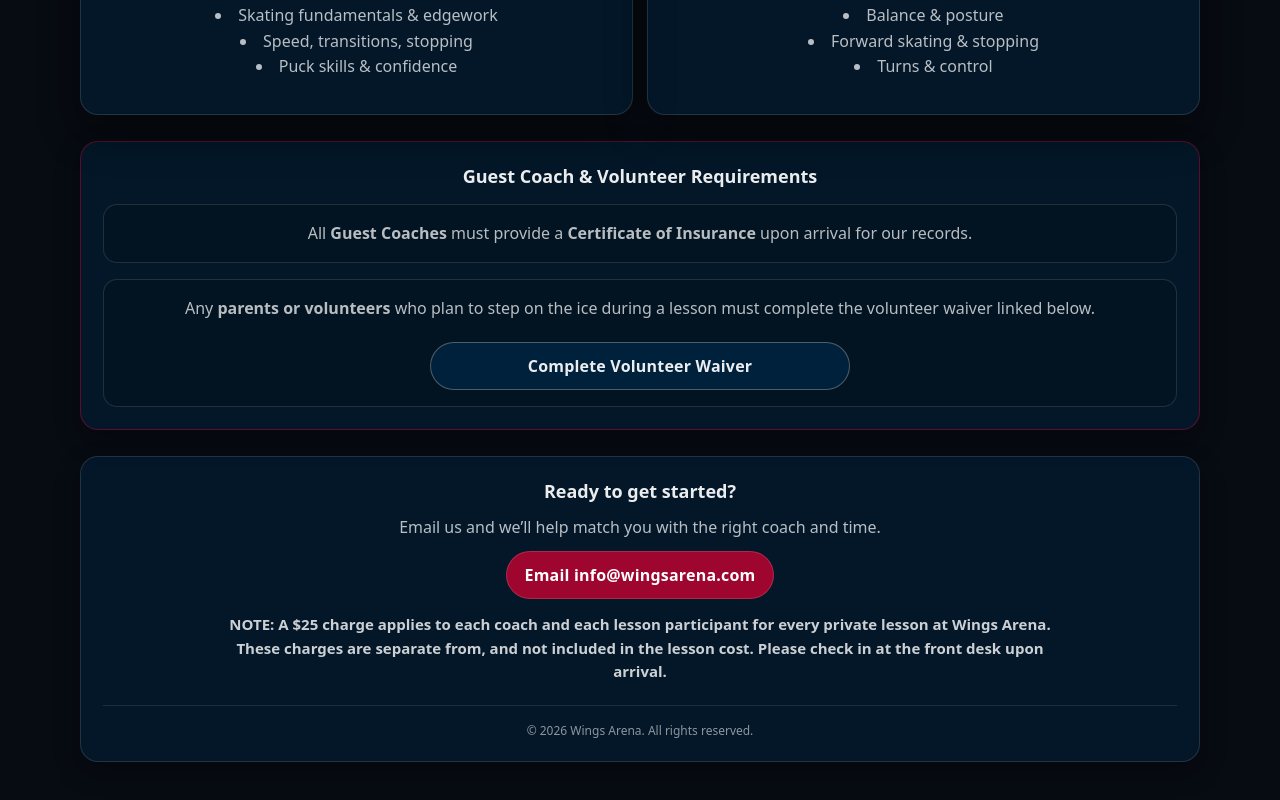
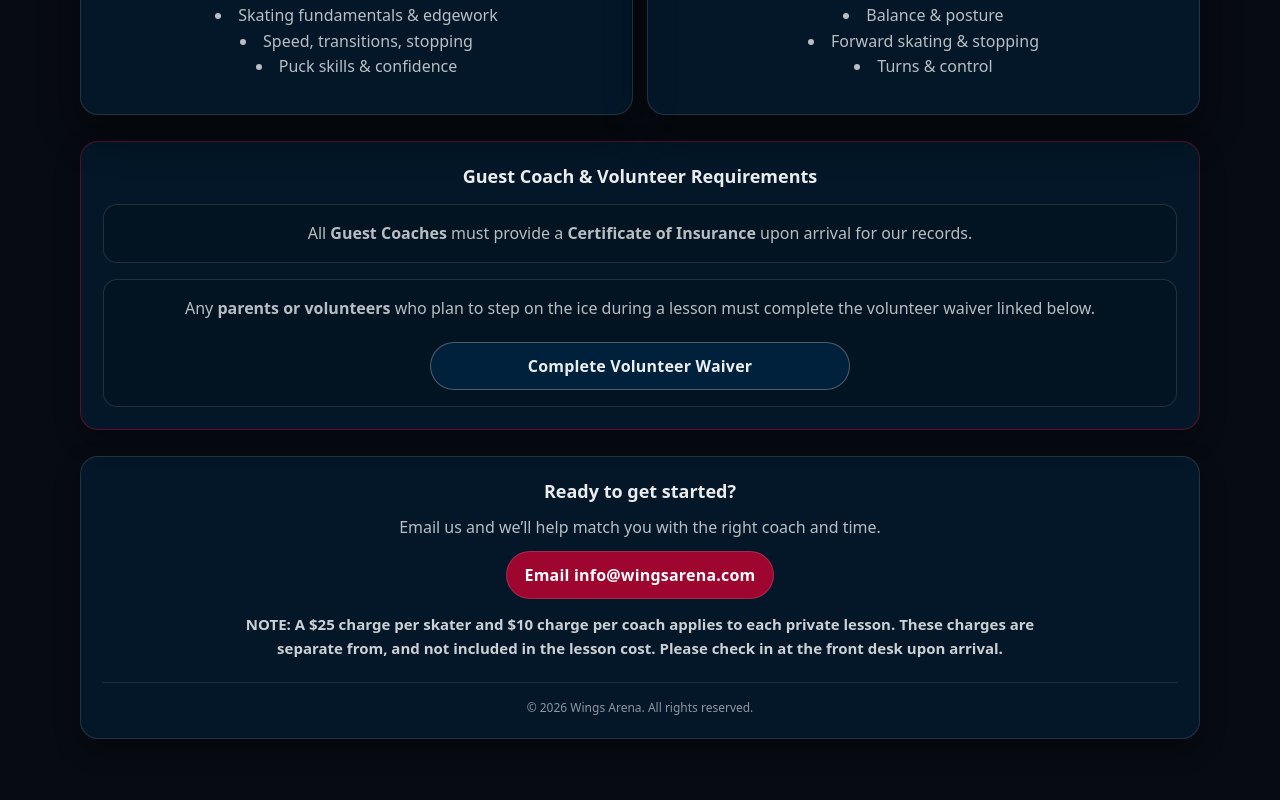
Before and after one commit to Avmannino/private_lessons_webpage_embed, a React (Vite) app: page / in a window 1280 px wide. Shown: the part 981-1781 px from the top of the page. Built offline with nearby package versions, Linux system fonts and the light colour scheme.

Commit message:
Lesson cost

```diff
--- a/src/App.jsx
+++ b/src/App.jsx
@@ -216,8 +216,7 @@ export default function App() {
               </a>
 
               <p className="bottomNote">
-                NOTE: A $25 charge applies to each coach and each lesson participant for every
-                private lesson at Wings Arena. These charges are separate from, and not included in
+                NOTE: A $25 charge per skater and $10 charge per coach applies to each private lesson. These charges are separate from, and not included in
                 the lesson cost. Please check in at the front desk upon arrival.
               </p>
 
```
